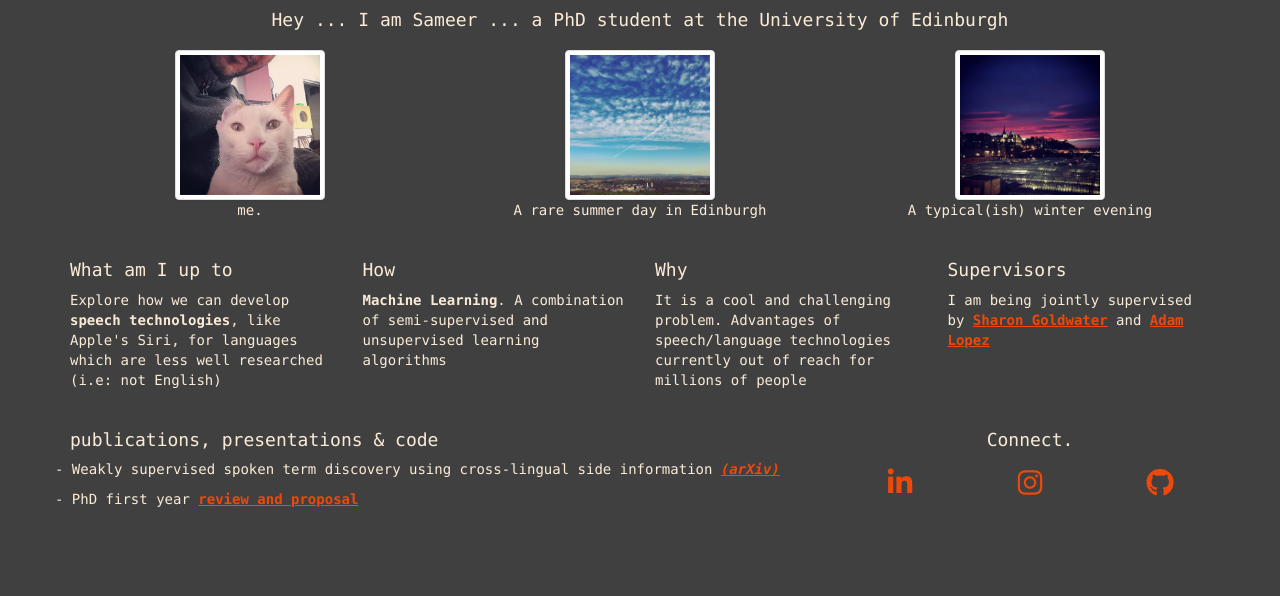
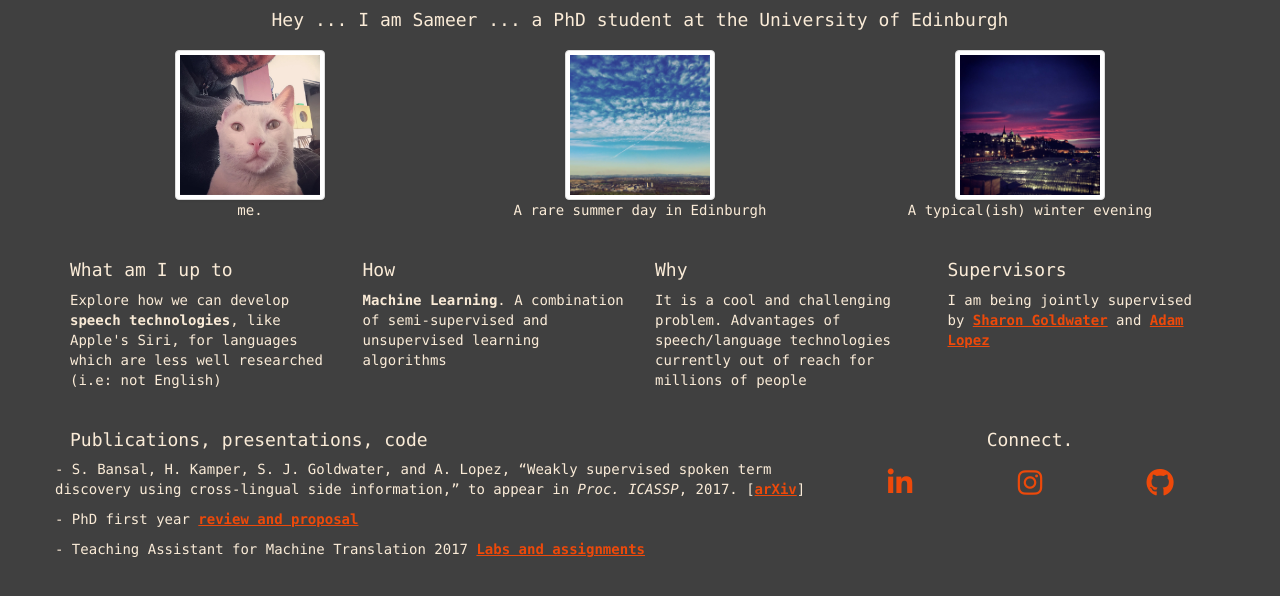
Before and after one commit to 0xSameer/0xSameer.github.io, a plain HTML site: page index.html in a window 1280 px wide. Drawn offline with nearby package versions, Linux system fonts and the light colour scheme.

Commit message:
added ICASSP and MT stuff

```diff
--- a/index.html
+++ b/index.html
@@ -80,14 +80,17 @@
           <p class="text-center">A typical(ish) winter evening</p>
         </div> -->
         <div class="col-md-8">
-          <h4 class="text-left"> publications, presentations & code </h4>
+          <h4 class="text-left"> Publications, presentations, code </h4>
             <div class="row">
-              <p> - Weakly supervised spoken term discovery using cross-lingual side information <a href="http://arxiv.org/abs/1609.06530"><em>(arXiv)</em></a></p>
-
-          </div>
-          <div class="row">
+            <p> - S. Bansal, H. Kamper, S. J. Goldwater, and A. Lopez, “Weakly supervised spoken term discovery using cross-lingual side information,” to appear in <em>Proc. ICASSP</em>, 2017.
+            [<a href="https://arxiv.org/abs/1609.06530">arXiv</a>]</p>
+            </div>
+            <div class="row">
               <p> - PhD first year <a href="http://homepages.inf.ed.ac.uk/s1444673/ppts/phdone.html"> review and proposal </a></p>
-          </div>
+            </div>
+            <div class="row">
+              <p> - Teaching Assistant for Machine Translation 2017 <a href="https://github.com/INFR11133/"> Labs and assignments </a></p>
+            </div>
         </div>
         <div class="col-md-4">
           <h4 class="text-center"> Connect. </h4>
```
Also changed, not shown: 1 other file.
